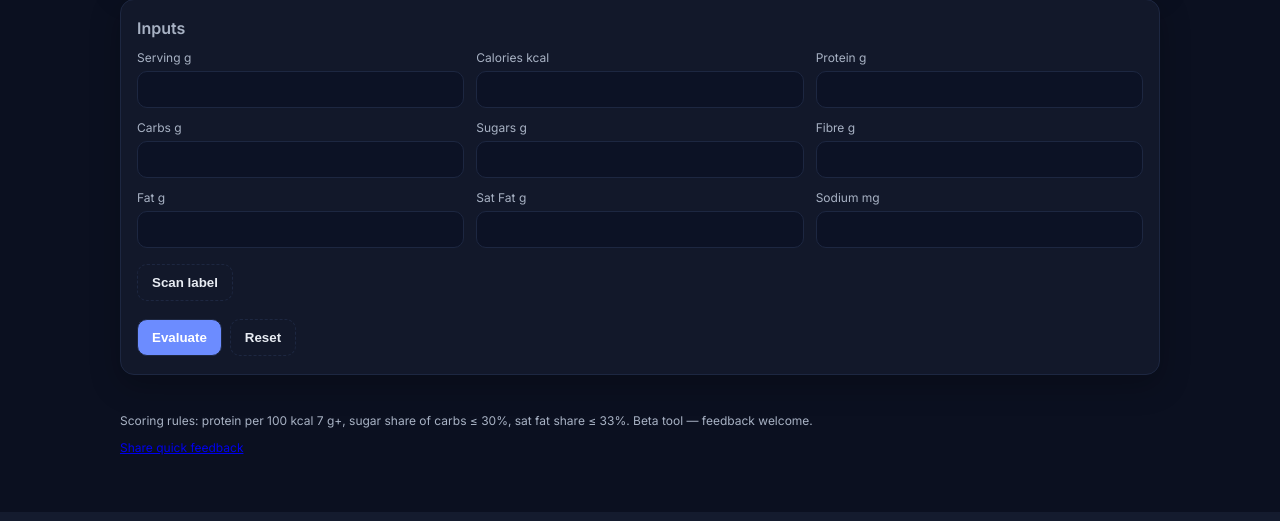
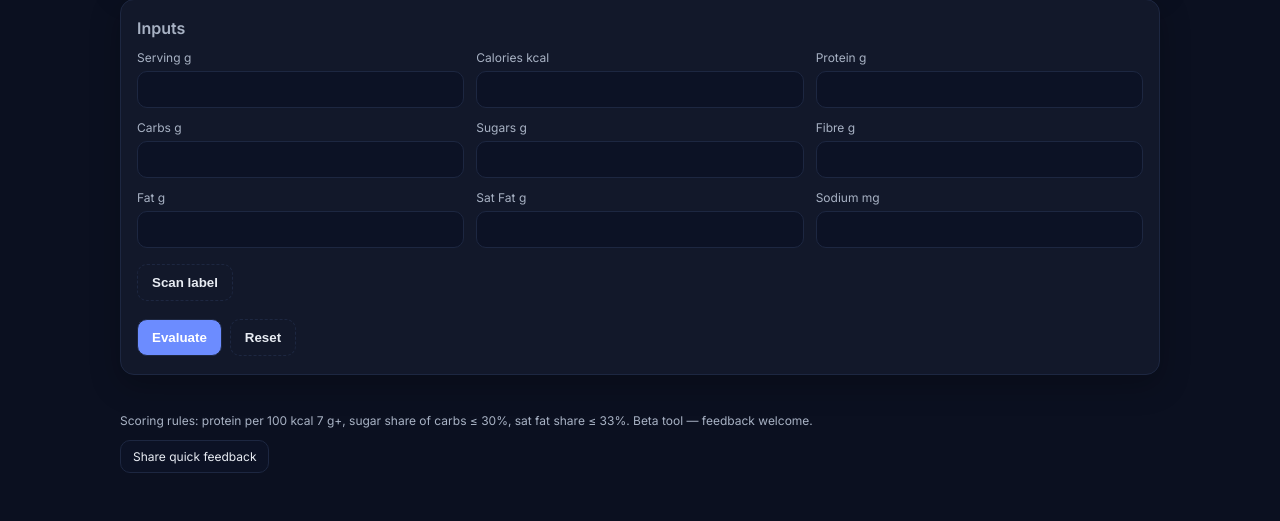
Before and after one commit to arpvk97/Macro-cal, a Flask app: page / in a window 1280 px wide. Shown: the part 288-809 px from the top of the page. Run offline with Flask 3, Linux system fonts and the light colour scheme; some libraries are stand-ins or nearby versions.

Commit message:
style.css

```diff
--- a/static/style.css
+++ b/static/style.css
@@ -107,3 +107,9 @@ button.ghost{background:transparent;color:var(--text)}
 }
 .card.info { border-left: 4px solid #6c8cff; }
 .actions .ghost { border:1px dashed var(--stroke); }
+.feedback-cta { margin-top: 8px }
+.btn-outline{
+  display:inline-block; padding:8px 12px; border:1px solid var(--stroke);
+  border-radius:10px; text-decoration:none; color:var(--text); background:#0c1225;
+}
+.btn-outline:hover{ filter:brightness(1.1) }
```
